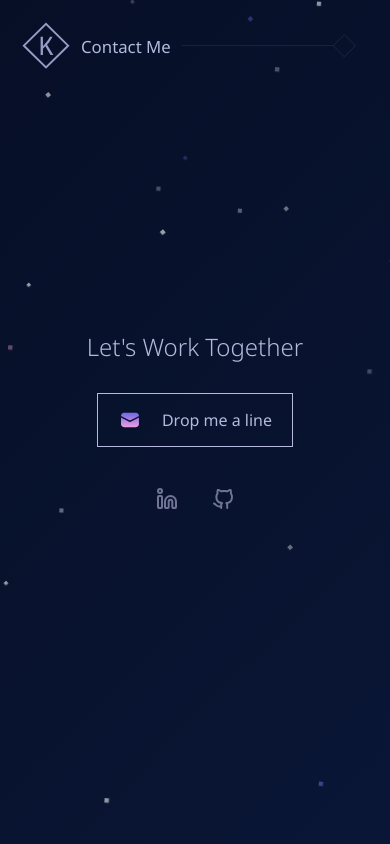
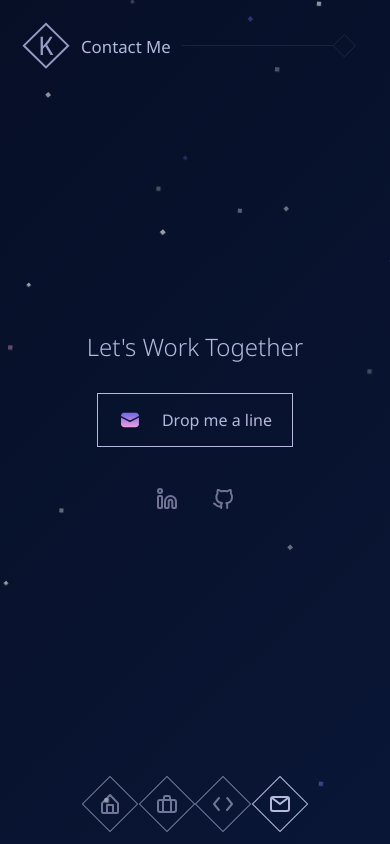
Before and after one commit to khinekyaw/v1, a React app: page /v1/contact in a window 390 px wide. Built offline with nearby package versions, Linux system fonts and the light colour scheme.

Commit message:
Mobile navbar

```diff
--- a/src/styles/index.css
+++ b/src/styles/index.css
@@ -584,19 +584,33 @@ a svg {
   body {
     font-size: 12px;
   }
+
   nav {
+    height: fit-content;
+    right: 0;
+    bottom: 20px;
+    width: 100%;
+  }
+
+  nav ul {
+    display: flex;
+    width: fit-content;
+  }
+
+  nav li:nth-of-type(2n) {
+    right: 0;
+  }
+
+  nav li .nav_link_text {
     display: none;
   }
+
   .content {
     padding: var(--header-h) var(--header-pad);
   }
+
   .home {
     padding-top: 0;
   }
 
-  /* temp */
-  /* .background {
-    display: none;
-  } */
-
 }
```
